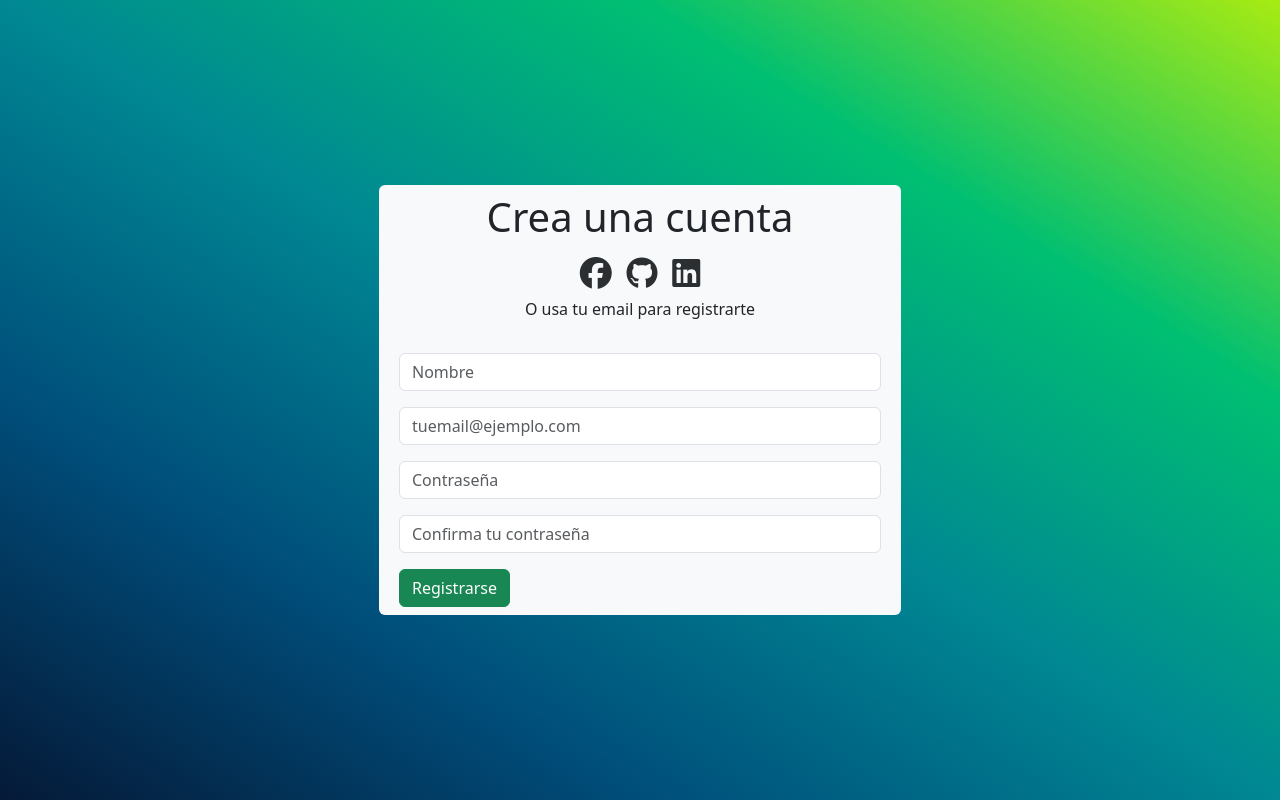
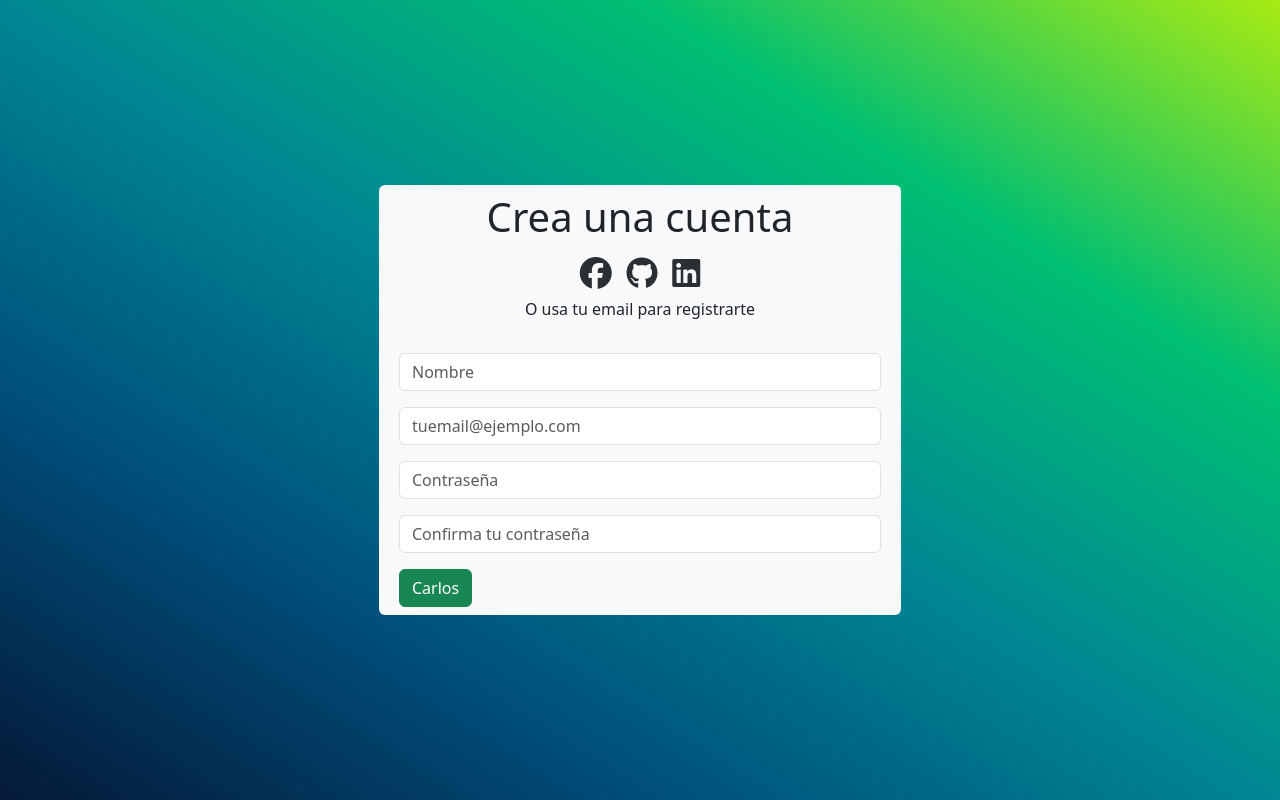
Before and after one commit to holydoritoz/validacion-formulario-react, a React (Vite) app: page / in a window 1280 px wide. Built offline with nearby package versions, Linux system fonts and the light colour scheme.

Commit message:
Cambie regstrarse por mi nombre

```diff
--- a/src/components/Formulario.jsx
+++ b/src/components/Formulario.jsx
@@ -82,7 +82,8 @@ function Formulario({ handleRegister }) {
         type="submit"
         value="submit"
         >
-        Registrarse
+
+        Carlos
       </Button>
     </Form>
     </>
```
